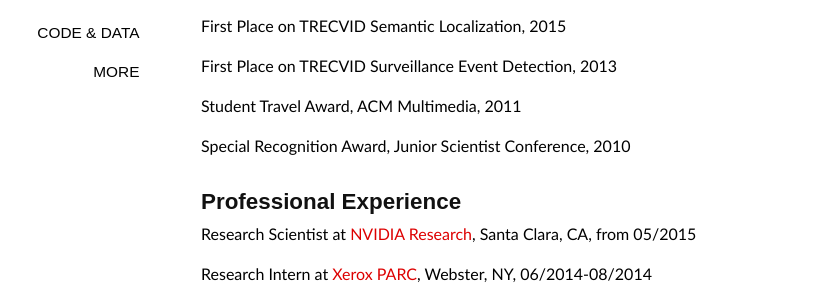
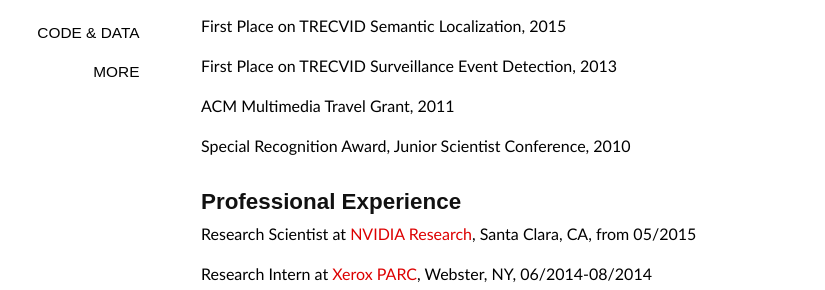
Before and after one commit to xiaodongyang/xiaodongyang.github.io, a Jekyll site: the page built from more/index.md, in a window 1280 px wide. Shown: the part 135-425 px from the top of the page, without its empty margins (139-964 px from the left). Built offline with Jekyll 4.4.1, drawn with Linux system fonts in a browser that asks for light colours; some web fonts are replaced.

Commit message:
Update index.md

```diff
--- a/more/index.md
+++ b/more/index.md
@@ -12,7 +12,7 @@ First Place on TRECVID Semantic Localization, 2015
 
 First Place on TRECVID Surveillance Event Detection, 2013
 
-Student Travel Award, ACM Multimedia, 2011
+ACM Multimedia Travel Grant, 2011
 
 Special Recognition Award, Junior Scientist Conference, 2010
 <br><br>
```
